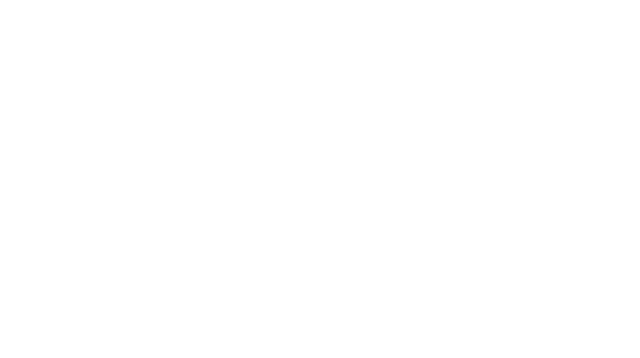
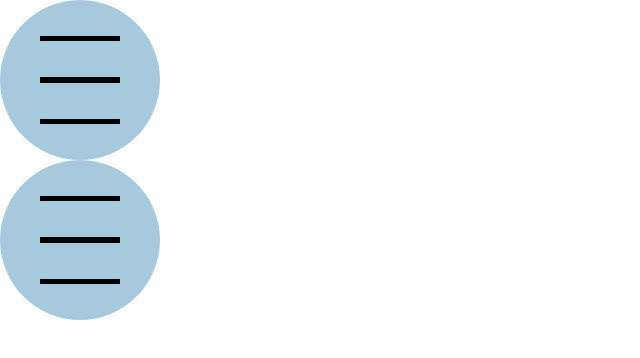
Before and after one commit to sgujuluva/animation, a plain HTML site: page index.html in a window 1280 px wide. Shown: the whole page, without its empty margins (0-640 px from the left). Drawn offline with Linux system fonts and the light colour scheme.

Commit message:
x shape and - minus styled

```diff
--- a/css/style.css
+++ b/css/style.css
@@ -7,3 +7,35 @@ body{
     width:100vw;
     height:100vh;
 }
+.hamburger{
+    width:10rem;
+    height:10rem;
+    border-radius: 70%;
+    background-color:rgb(166, 201, 221);
+    display:flex;
+    flex-direction: column;
+    justify-content: space-evenly;
+    align-items: center;
+}
+.hamburger div{
+    width:5rem;
+    height:0.35rem;
+    background-color: black;
+}
+/* x shape */
+.hamburger:hover div:nth-child(1){
+transform: rotate(-45deg) translate(0,0.5rem);
+}
+.hamburger:hover div:nth-child(2){
+    display:none;
+}
+.hamburger:hover div:nth-child(3){
+    transform: rotate(45deg) translate(-1.7rem,-2.5rem);
+}
+/* minus shape */
+.minus:hover div:nth-child(1),.minus:hover div:nth-child(3){
+    display:none;
+}
+.minus:hover div:nth-child(2){
+    display:block;
+}
--- a/index.html
+++ b/index.html
@@ -4,9 +4,21 @@
     <meta charset="UTF-8">
     <meta http-equiv="X-UA-Compatible" content="IE=edge">
     <meta name="viewport" content="width=device-width, initial-scale=1.0">
+    <link rel="stylesheet" href="./css/style.css">
     <title>Animation</title>
 </head>
 <body>
-
+    <!-- x shape -->
+    <div class="hamburger">
+        <div></div>
+        <div></div>
+        <div></div>
+    </div>
+    <!--  -->
+    <div class="hamburger minus">
+        <div></div>
+        <div></div>
+        <div></div>
+    </div>
 </body>
 </html>
```
